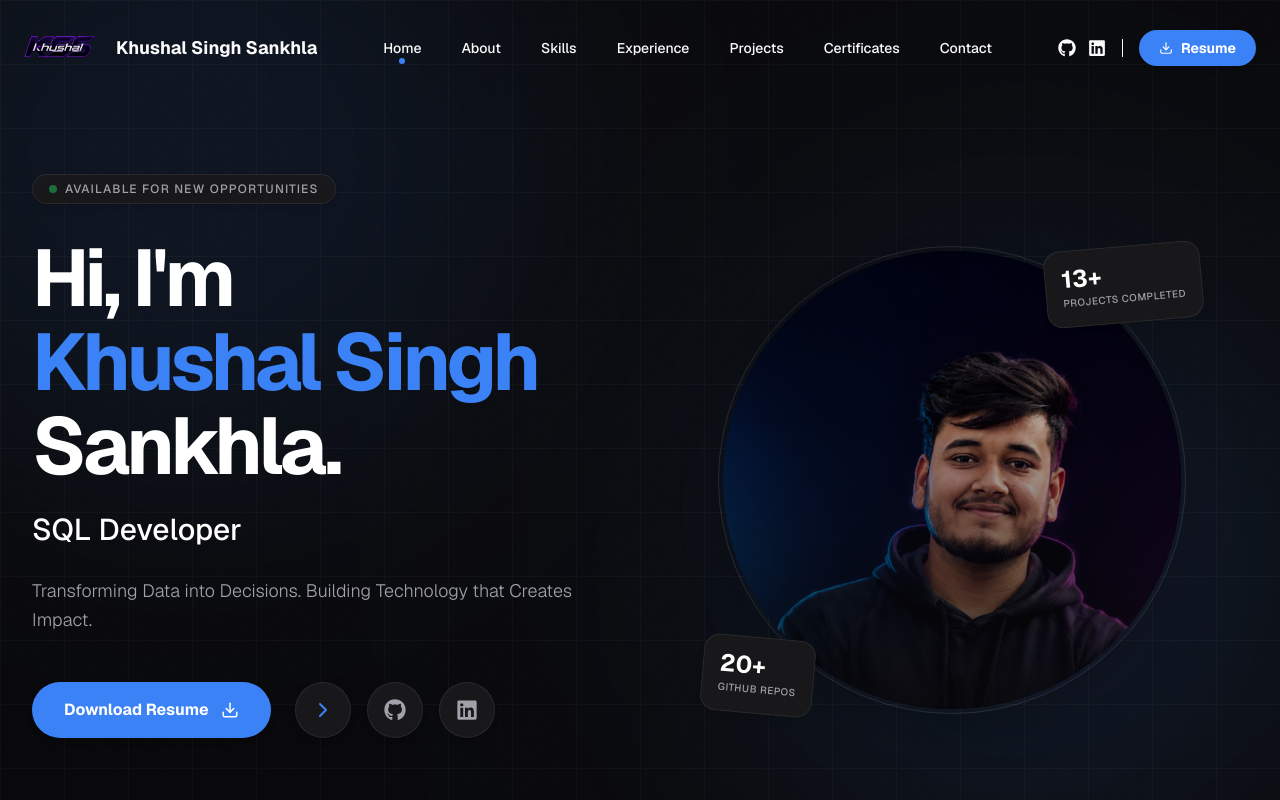
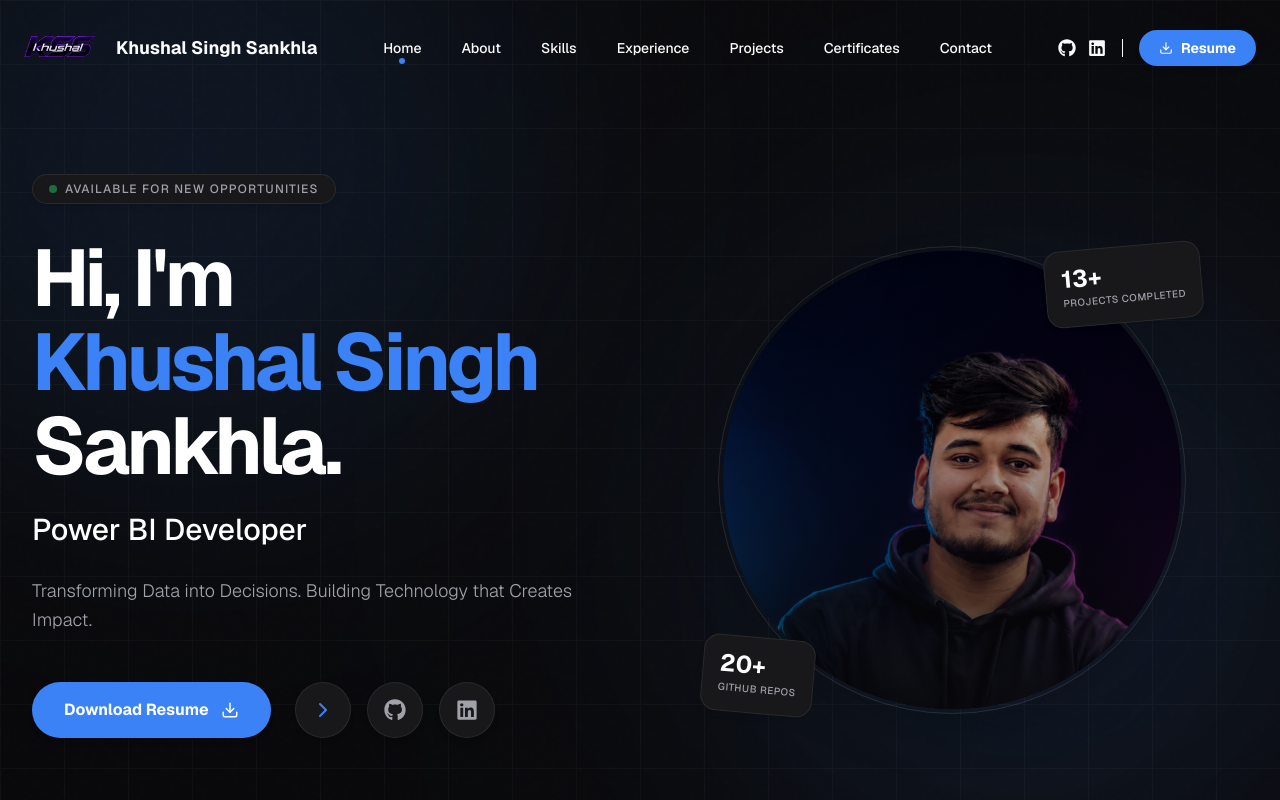
Before and after one commit to khushalsinghsankhla2808/khushal-portfolio, a React (Vite) app in the folder frontend/react-portfolio/: page / in a window 1280 px wide. Shown: the top 800 px of the page. Built offline with nearby package versions, Linux system fonts and the light colour scheme.

Commit message:
Update roles in Hero section to match new skill focus

```diff
--- a/frontend/react-portfolio/src/components/sections/Hero.tsx
+++ b/frontend/react-portfolio/src/components/sections/Hero.tsx
@@ -7,10 +7,8 @@
 const ROLES = [
   "Data Analyst",
   "Business Intelligence Developer",
-  "SQL Developer",
   "Power BI Developer",
-  "Python Developer",
-  "MERN Stack Developer"
+  "MERN & AI Enthusiast"
 ];
 
 const containerVariants = {
```
